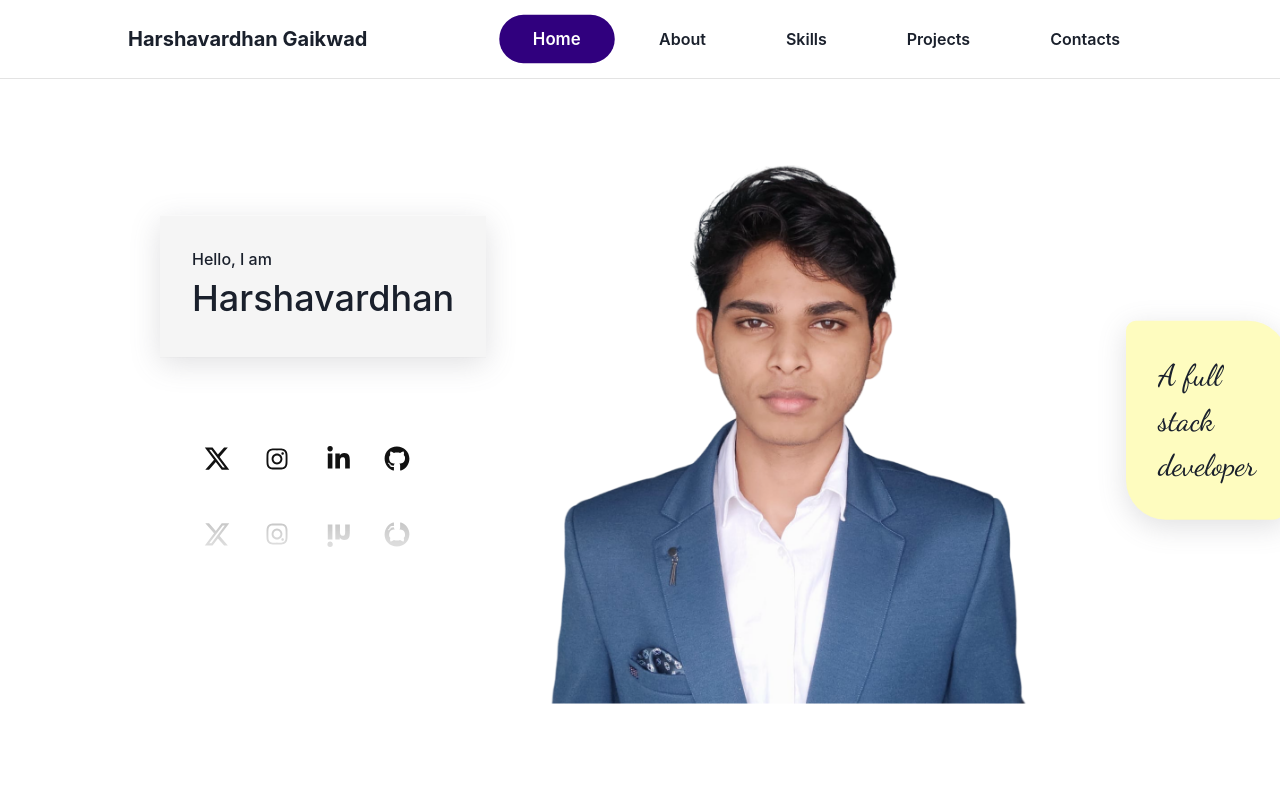
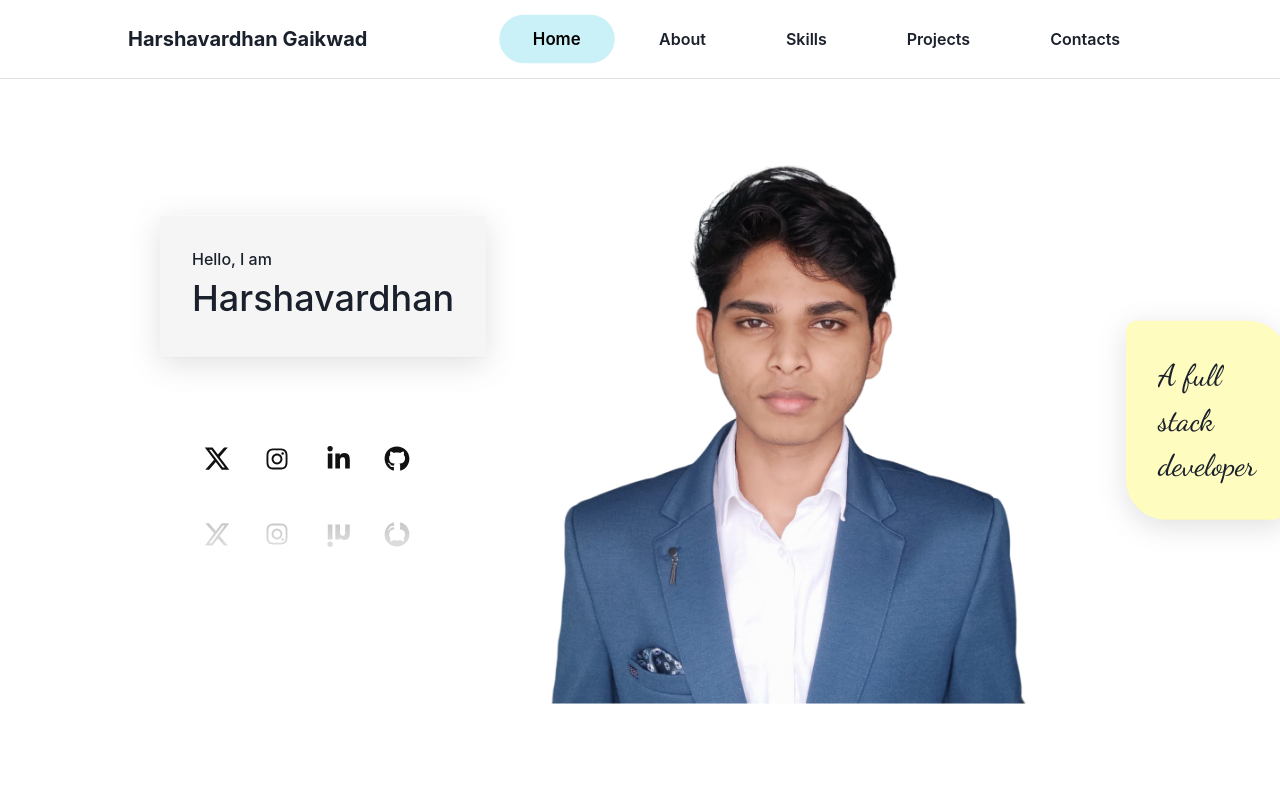
Before and after one commit to harshavardh8n/newPortfolio, a React (Vite) app: page / in a window 1280 px wide. In both pictures the pointer is over the item "Home". Shown: the top 800 px of the page. Built offline with nearby package versions, Linux system fonts and the light colour scheme.

Commit message:
new cv added

```diff
--- a/src/Components/Introduction.jsx
+++ b/src/Components/Introduction.jsx
@@ -3,7 +3,7 @@ import "./Introduction.css"
 import img1 from "../img/25559529.jpg"
 import { Button, Img, Text } from '@chakra-ui/react'
 import { Element } from 'react-scroll'
-import resume from "../assets/myresume-mark3.pdf"
+import resume from "../assets/mynewreadycv.pdf"
 
 const Introduction = () => {
   return (
--- a/src/Components/Navbar.css
+++ b/src/Components/Navbar.css
@@ -19,9 +19,9 @@
 }
 
 .hnav li:hover {
-    background-color: rgb(48, 0, 126);
+    background-color: #caf0f8;
     transform: scale(1.05);
-    color: white;
+    color: black;
 }
 
 
```
Also changed, not shown: 2 other files (tests, documents, lock files or other folders).
